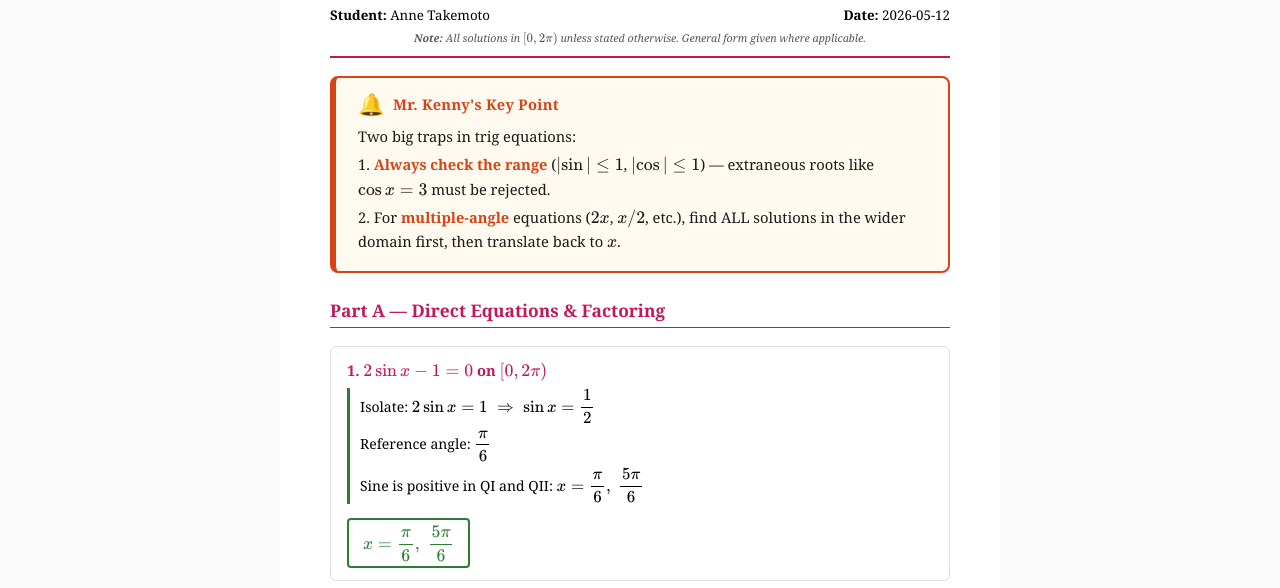
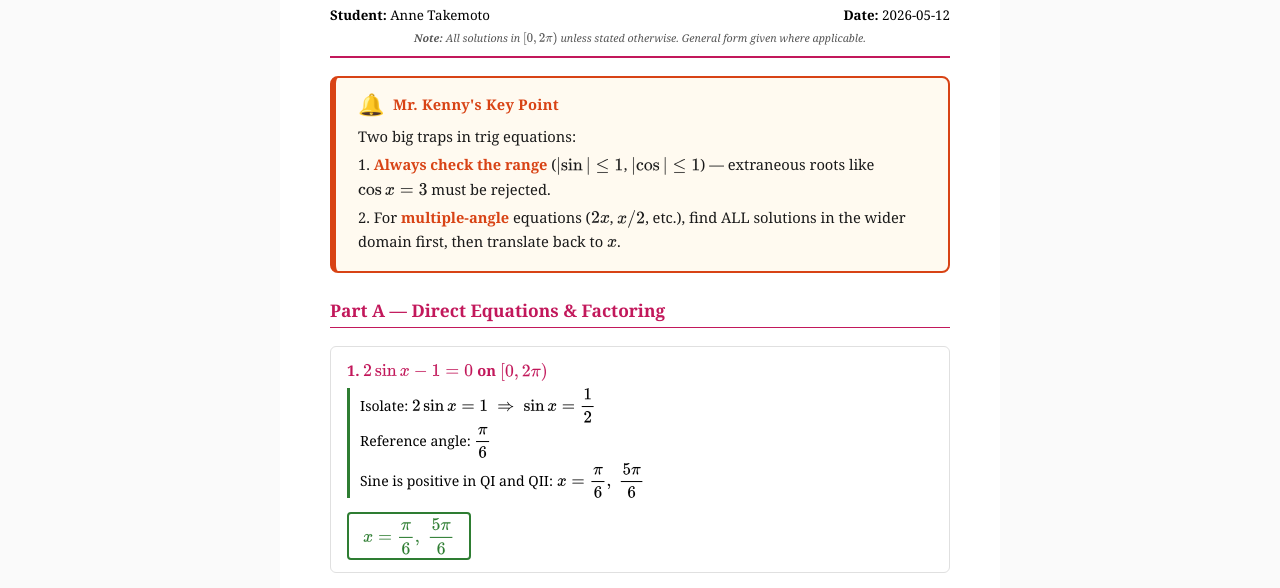
Before and after one commit to kennyR859/anne-takemoto-lesson-library, a plain HTML site: page 2026-05-12/AnneTakemoto-2026-05-12-PreCalc_SolvingTrigEquations_AnswerKey.html in a window 1280 px wide. Shown: the part 160-748 px from the top of the page. Drawn offline with nearby package versions, Linux system fonts and the light colour scheme.

Commit message:
Fix Solving Trig PDFs: switch MathJax to tex-svg for stable PDF render
tex-chtml causes blank equations in Chrome headless PDF (web-font timing).
tex-svg outputs font-independent SVG -- renders correctly in print-to-pdf.
HW: 164->229 KB, AK: 175->366 KB (size increase confirms SVG render).

```diff
--- a/2026-05-12/AnneTakemoto-2026-05-12-PreCalc_SolvingTrigEquations_AnswerKey.html
+++ b/2026-05-12/AnneTakemoto-2026-05-12-PreCalc_SolvingTrigEquations_AnswerKey.html
@@ -10,7 +10,7 @@ window.MathJax = {
   startup: { ready: () => { MathJax.startup.defaultReady(); } }
 };
 </script>
-<script src="https://cdn.jsdelivr.net/npm/mathjax@3/es5/tex-chtml.js"></script>
+<script src="https://cdn.jsdelivr.net/npm/mathjax@3/es5/tex-svg.js"></script>
 <style>
 /* =========================================================================
    base-print.css
```
Also changed, not shown: 2026-05-12/AnneTakemoto-2026-05-12-PreCalc_SolvingTrigEquations_Homework.html (+1 -1 lines), 2 other files.
